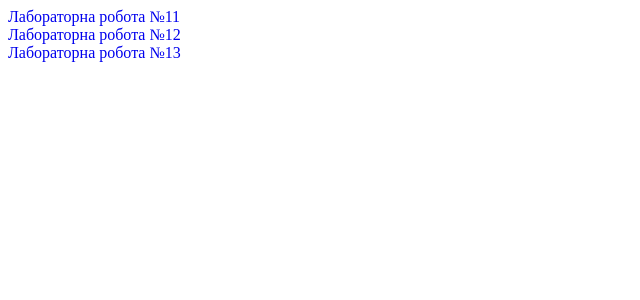
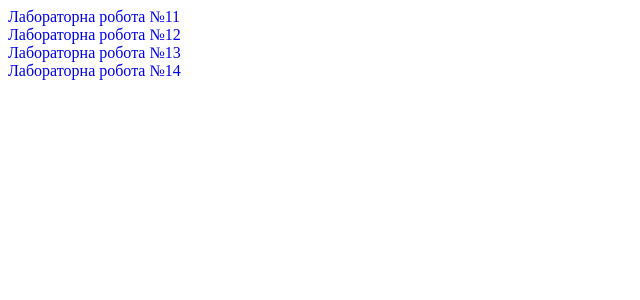
Before and after one commit to Vitalik1800/labs-web-semchyshyn18, a PHP site: page / in a window 1280 px wide. Shown: the top 300 px of the page, without its empty margins (0-640 px from the left). Run offline with PHP 8.4, Linux system fonts and the light colour scheme.

Commit message:
Update index.php

```diff
--- a/index.php
+++ b/index.php
@@ -15,5 +15,6 @@
 	<a href="lab11/lab11.php">Лабораторна робота №11</a><br>
 	<a href="lab12/lab12.php">Лабораторна робота №12</a><br>
 	<a href="lab13/lab13.php">Лабораторна робота №13</a><br>
+	<a href="lab14/lab14.php">Лабораторна робота №14</a><br>
 </body>
 </html>
```
